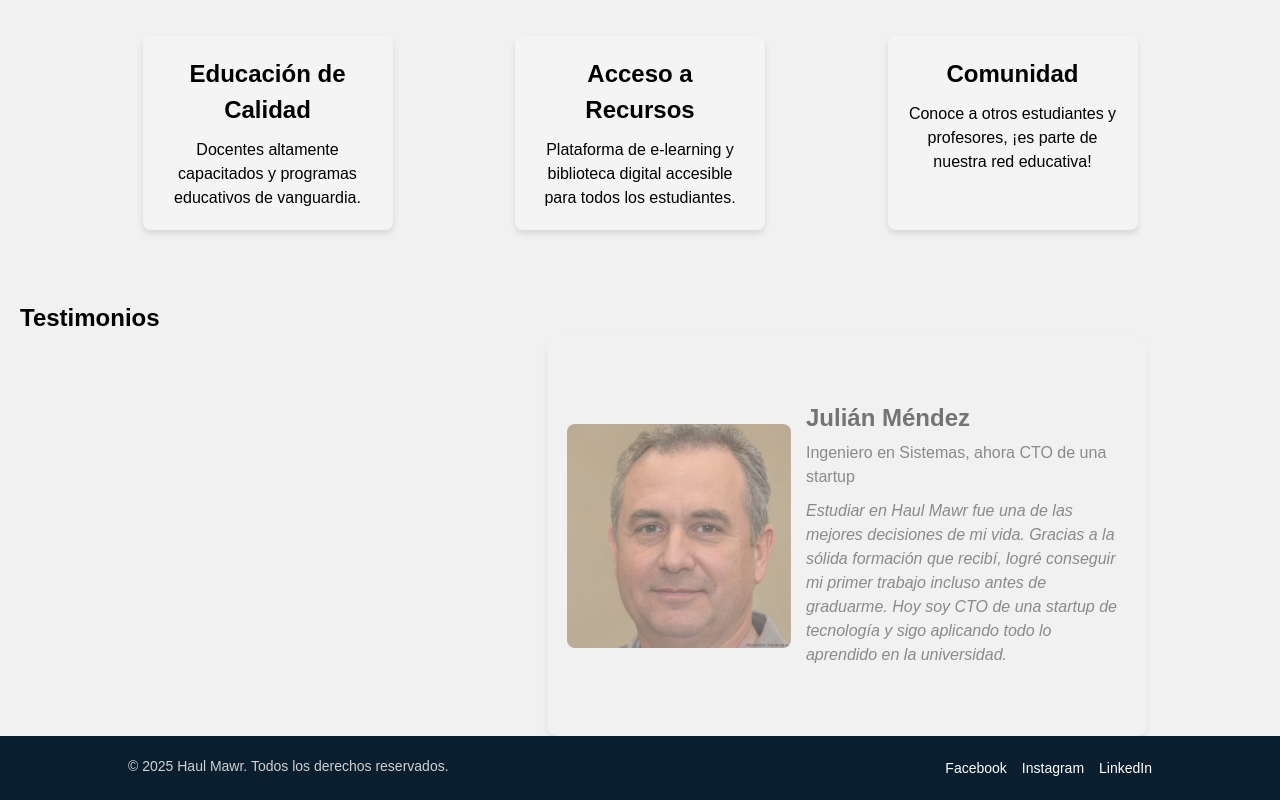
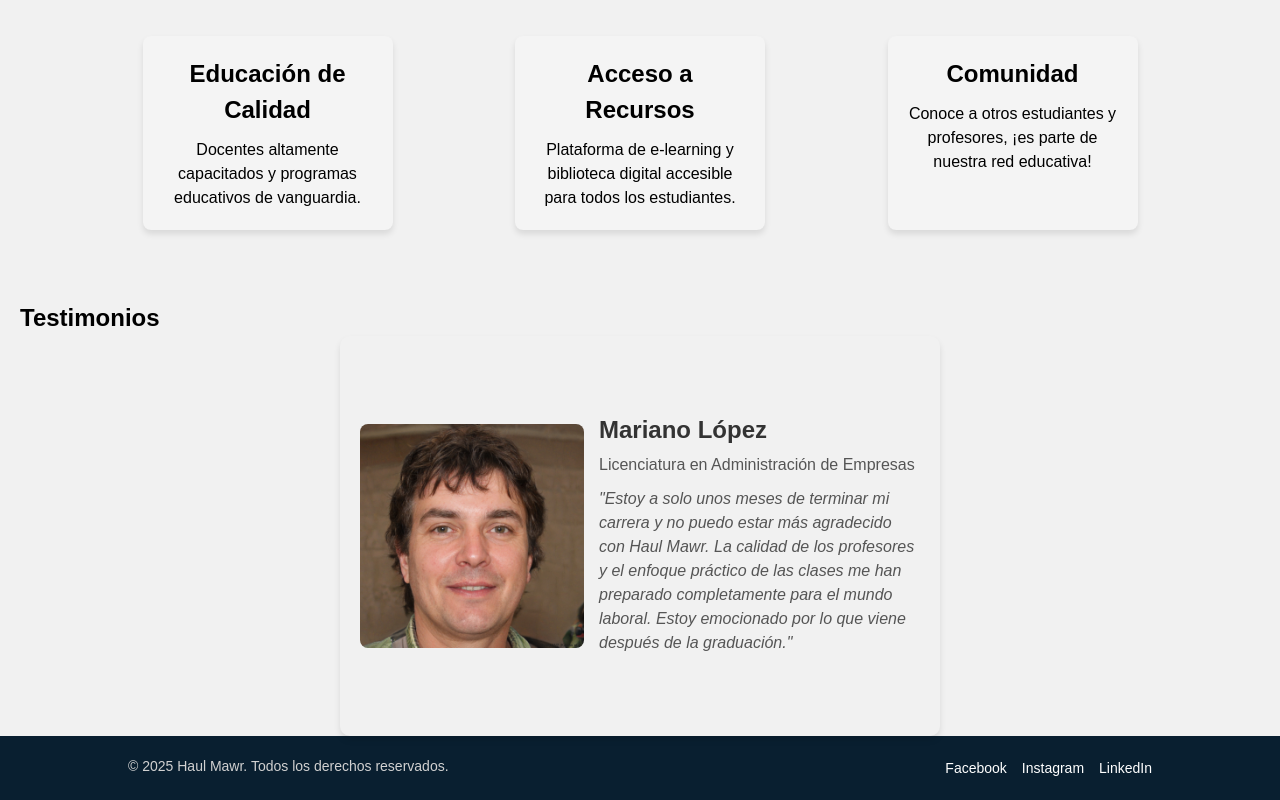
Before and after one commit to GerardoL-Dev/haul, a React (Vite) app: page / in a window 1280 px wide. Shown: the part 964-1764 px from the top of the page. Built offline with nearby package versions, Linux system fonts and the light colour scheme.

Commit message:
update time display cards

```diff
--- a/src/components/Cards.jsx
+++ b/src/components/Cards.jsx
@@ -43,7 +43,7 @@ const Cards = () => {
     useEffect(() => {
         const interval = setInterval(() => {
             setCurrentCard((prevCard) => (prevCard + 1) % cardsData.length);
-        }, 3000); // Cambia la carta cada 3 segundos
+        }, 10000); // Cambia la carta cada 10 segundos
 
         return () => clearInterval(interval); // Limpia el intervalo cuando el componente se desmonta
     }, [cardsData.length]);
--- a/src/styles/cards.css
+++ b/src/styles/cards.css
@@ -18,7 +18,7 @@
     border-radius: 10px;
     box-shadow: 0 4px 6px rgba(0, 0, 0, 0.1);
     opacity: 0;
-    animation: slideIn 15s forwards;
+    animation: slideIn 5s forwards;
 }
 
 /* Imagen dentro de la carta */
```
